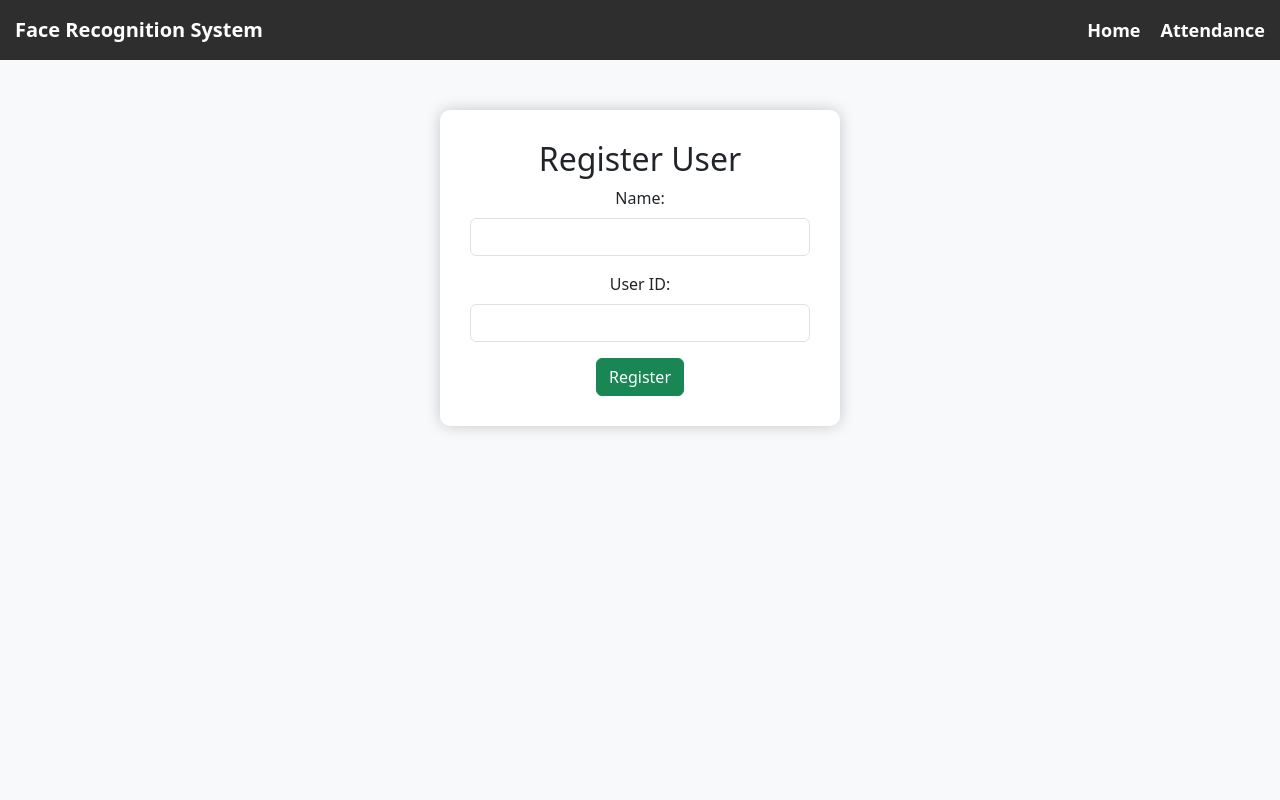
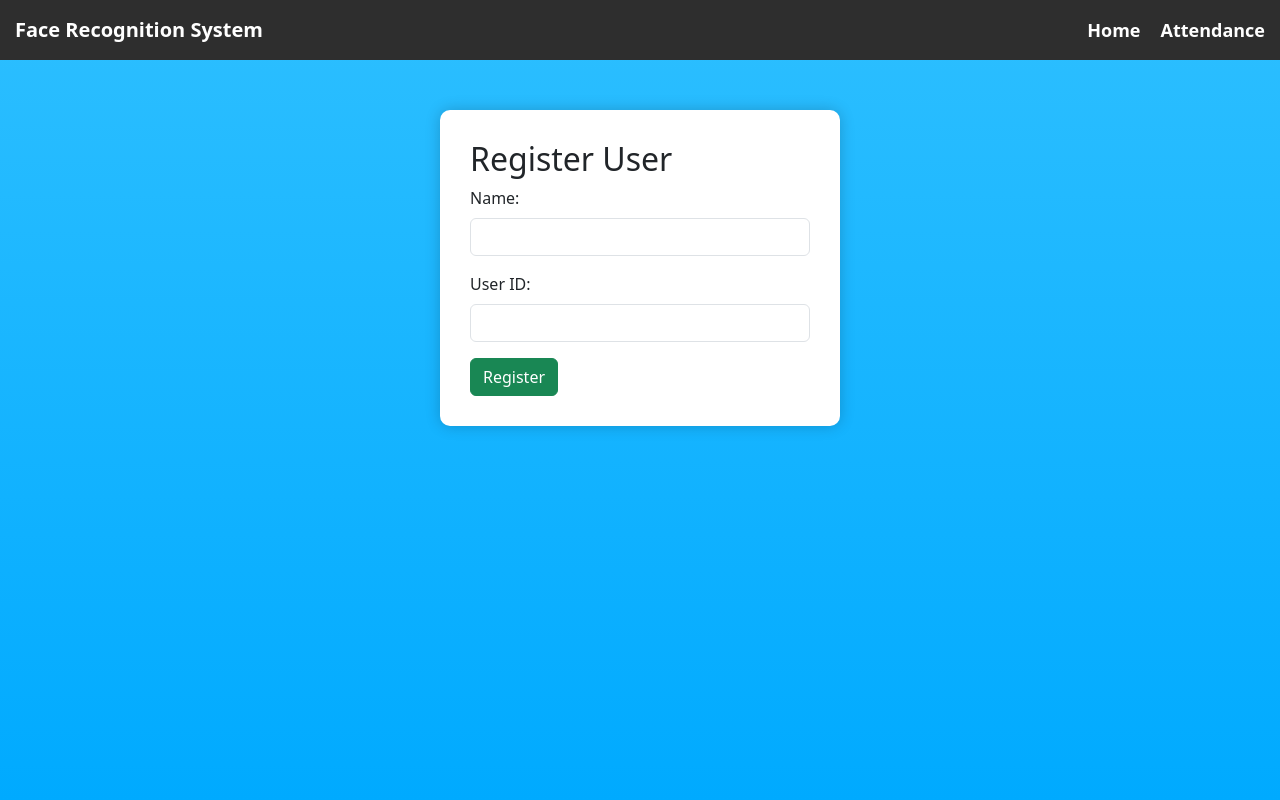
Before and after one commit to GJmaniya/digital-attendance, a Python web app: template templates/register.html in a window 1280 px wide. Run offline with Jinja, Linux system fonts and the light colour scheme; the template is opened without the code that fills it, so the values that code supplies are empty.

Commit message:
Update register.html

```diff
--- a/templates/register.html
+++ b/templates/register.html
@@ -6,8 +6,8 @@
     <link rel="stylesheet" href="https://cdn.jsdelivr.net/npm/bootstrap@5.3.0/dist/css/bootstrap.min.css">
     <style>
         body {
-            background-color: #f8f9fa;
-            text-align: center;
+            background: linear-gradient(to bottom, #2dbfff, rgb(0, 170, 255));
+            height: 100vh;
         }
 
         .container {
```
